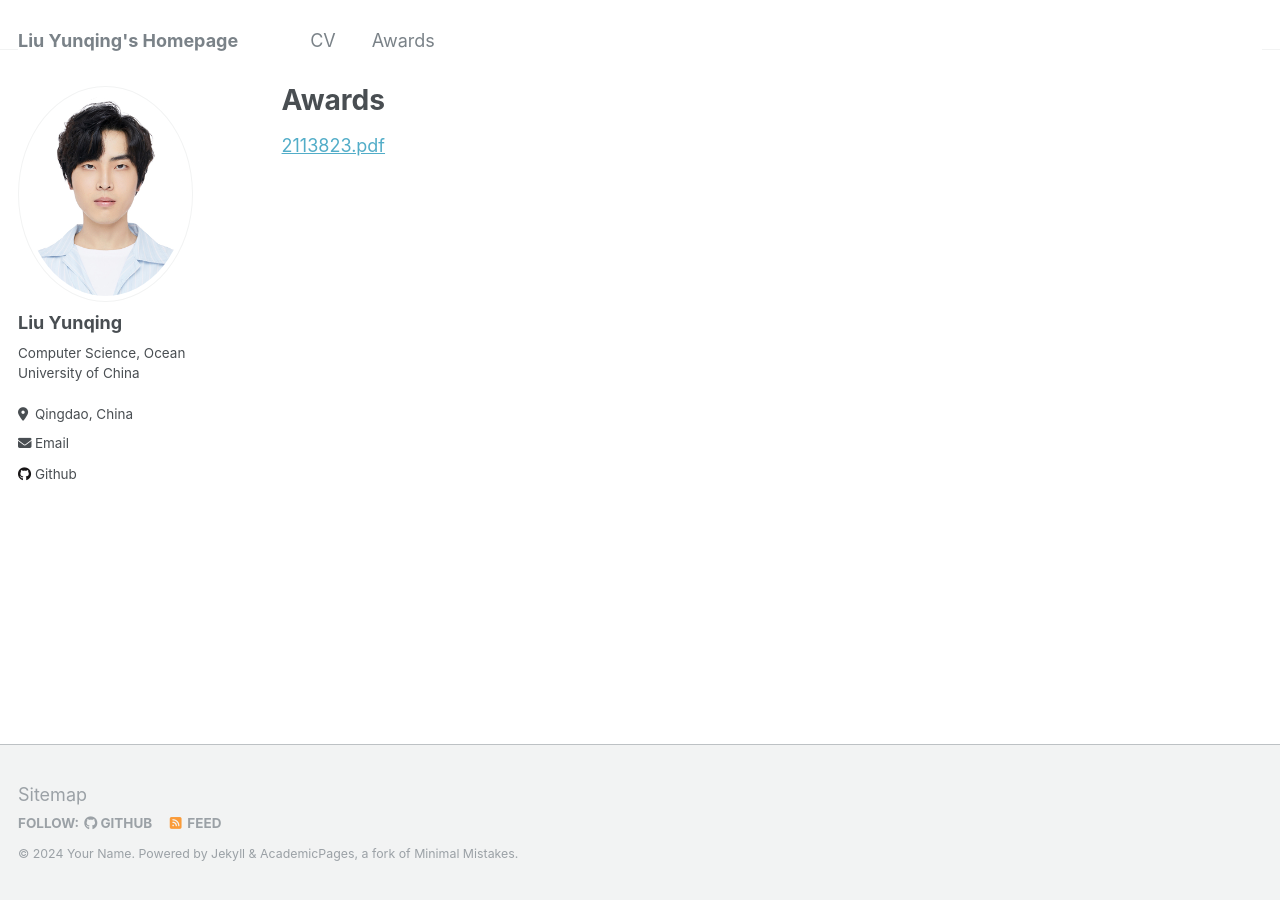
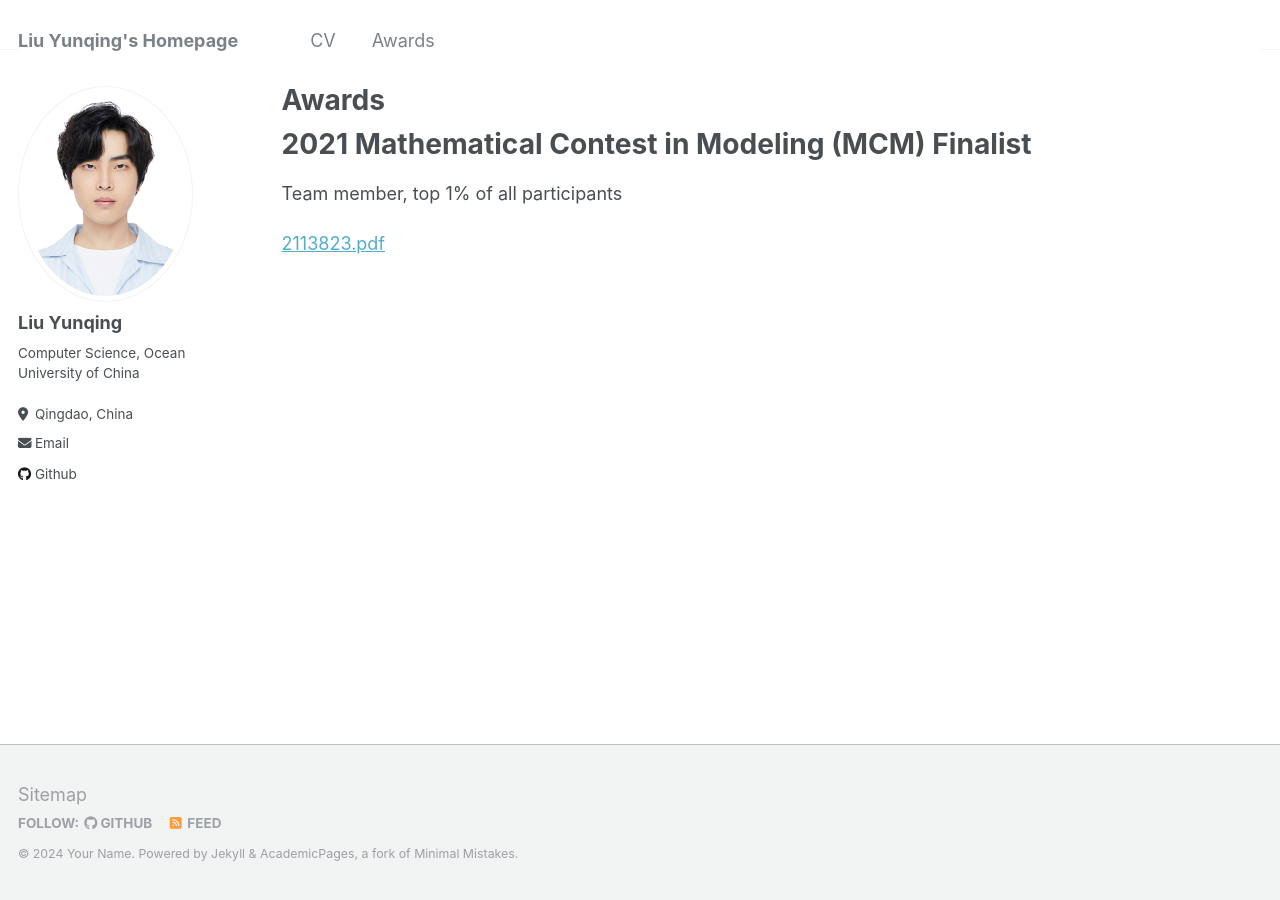
Before and after one commit to SkyworldPaladin/skyworldpaladin.github.io, a Jekyll site: the page built from _pages/awards.md, in a window 1280 px wide. Built offline with Jekyll 4.4.1, drawn with Linux system fonts in a browser that asks for light colours.

Commit message:
Update 3(awards.md)

```diff
--- a/_pages/awards.md
+++ b/_pages/awards.md
@@ -5,4 +5,8 @@ permalink: /awards/
 author_profile: true
 ---
 
+2021 Mathematical Contest in Modeling (MCM) Finalist
+=====
+Team member, top 1% of all participants
+
 [2113823.pdf](../files/2113823.pdf)
```
